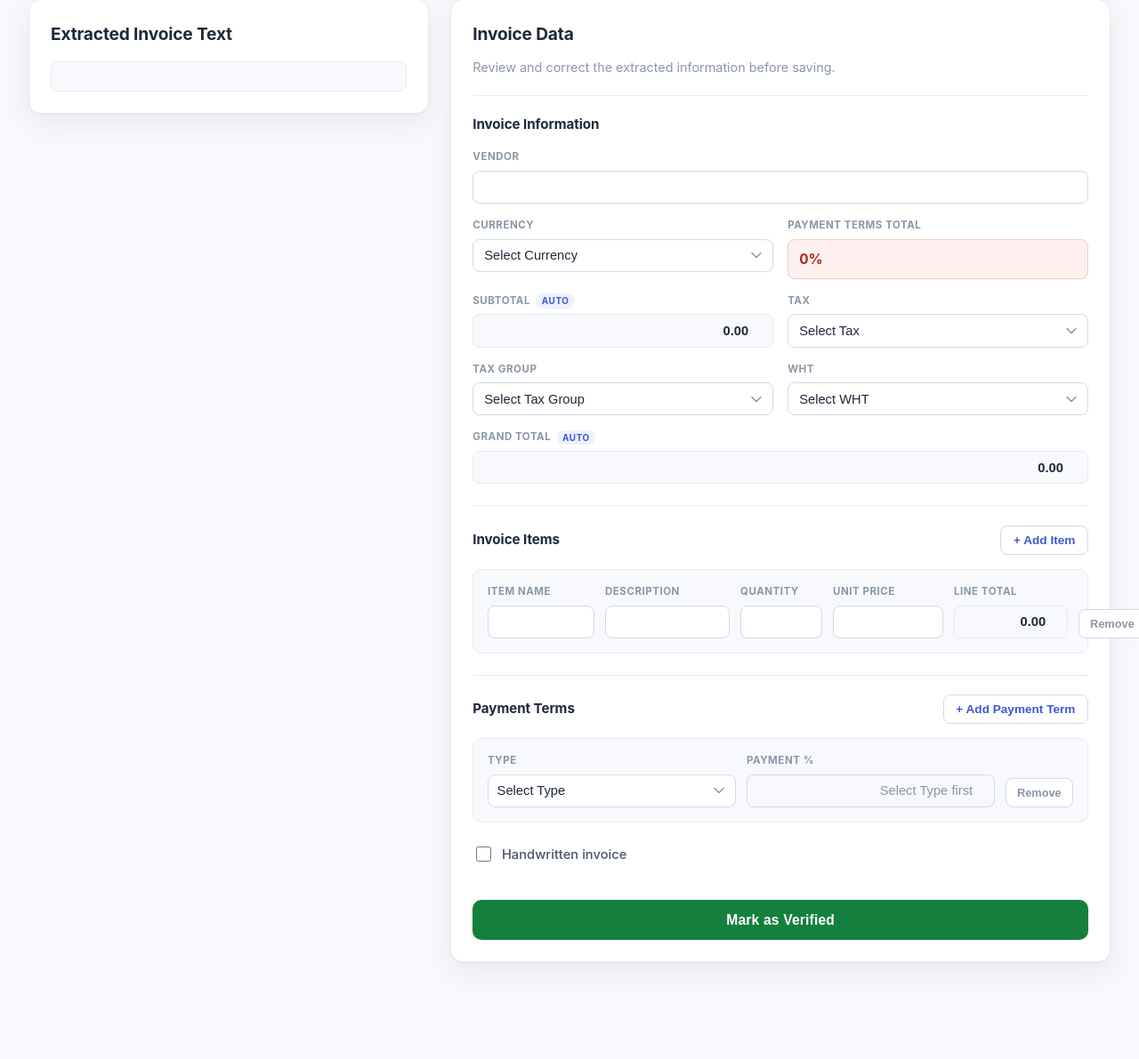
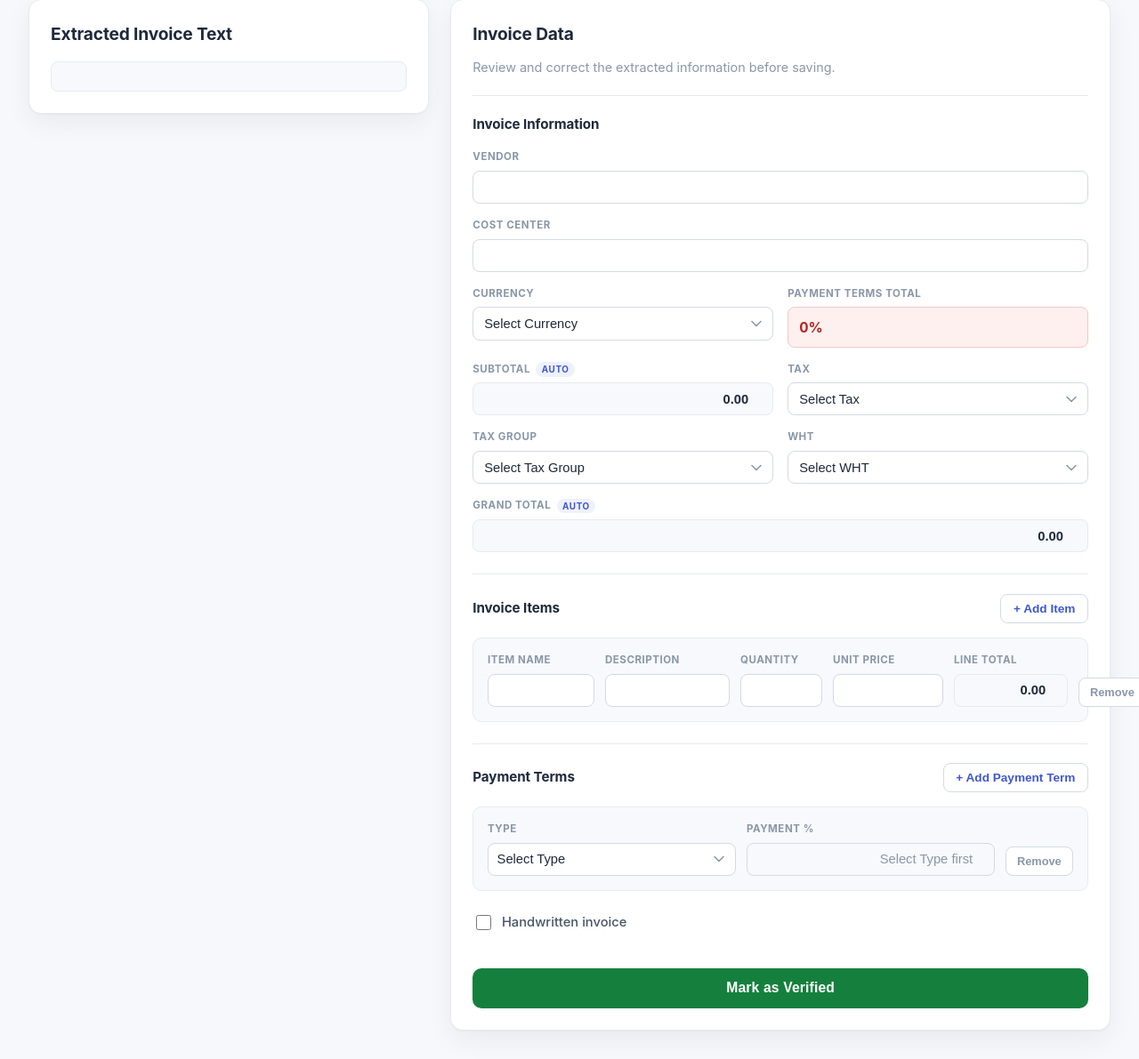
Before and after one commit to Fareed04/ProcEasy, a Django app: template core/templates/core/verify.html in a window 1280 px wide. Shown: the part 91-1282 px from the top of the page at 89% size. Before the commit the page ends 1174 px from the top, so only its background shows below. Run offline with Django 5.2, Linux system fonts and the light colour scheme; the template is opened without the code that fills it, so the values that code supplies are empty.

Commit message:
Add Cost Center field to invoice verification
Every invoice carries a cost center, so capture it on the verify form
and persist it into parsed_data["invoice"]["cost_center"] (JSONField,
no migration needed). Surface it as a column in the admin list.

Co-Authored-By: Claude Opus 4.8 <noreply@anthropic.com>

```diff
--- a/core/templates/core/verify.html
+++ b/core/templates/core/verify.html
@@ -51,6 +51,12 @@
                         <label for="vendor">Vendor</label>
                         <input type="text" id="vendor" name="vendor"
                                value="{{ invoice_data.invoice.vendor|default:'' }}" required>
+                    </div>
+
+                    <div class="form-group">
+                        <label for="cost_center">Cost Center</label>
+                        <input type="text" id="cost_center" name="cost_center"
+                               value="{{ invoice_data.invoice.cost_center|default:'' }}" required>
                     </div>
 
                     <div class="form-row">
@@ -240,7 +246,7 @@ function updateItem(row) {
     const lineTotal = row.querySelector(".item-line-total");
 
     if (name && !description.dataset.edited) {
-        description.value = `This is for the purchase of ${name}`;
+        description.value = `This is the cost for ${name}`;
     }
 
     lineTotal.value = (quantity * unitPrice).toFixed(2);
--- a/core/views.py
+++ b/core/views.py
@@ -82,6 +82,7 @@ def _collect_invoice_data(request):
     return {
         "invoice": {
             "vendor": field("vendor"),
+            "cost_center": field("cost_center"),
             "currency": field("currency"),
             "subtotal": field("subtotal"),
             "tax": field("tax"),
```
Also changed, not shown: core/admin.py (+11 -0 lines).
